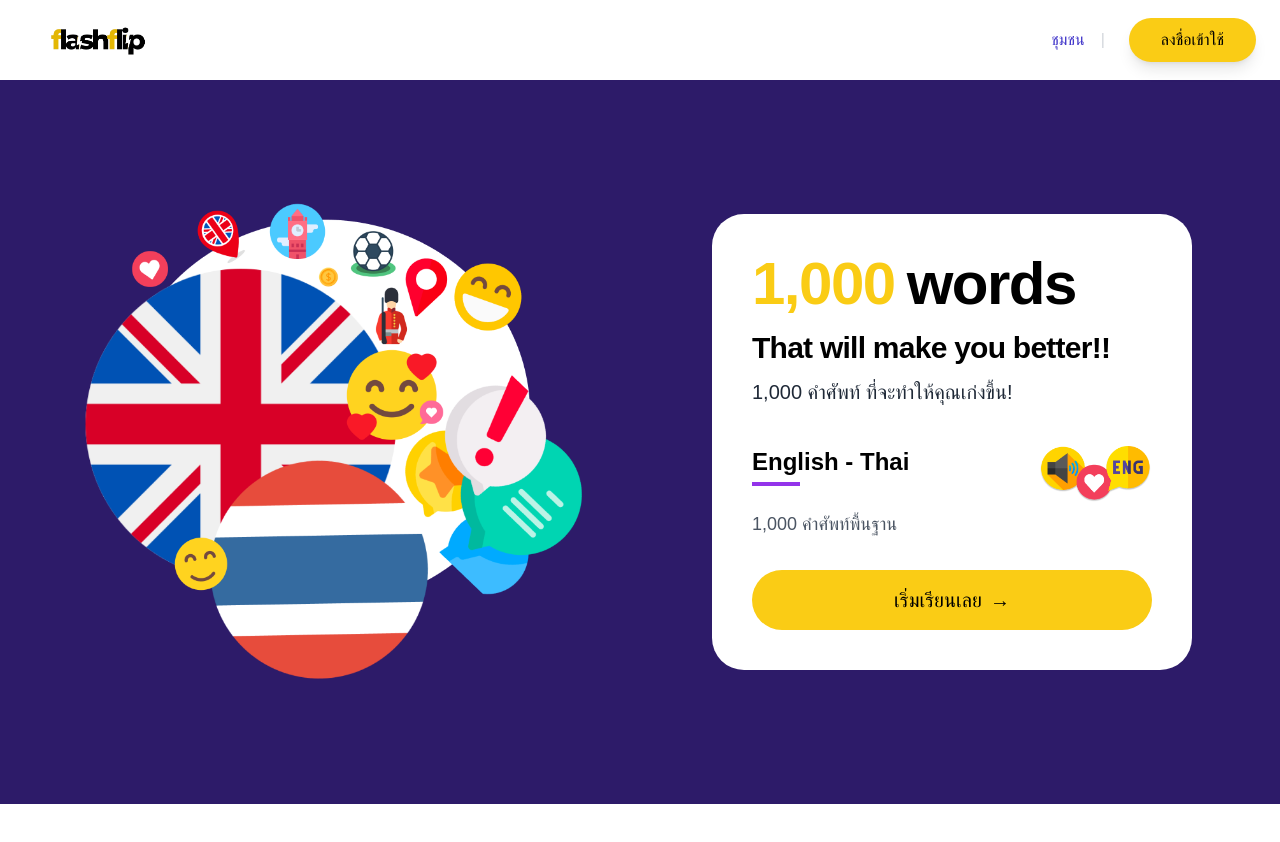
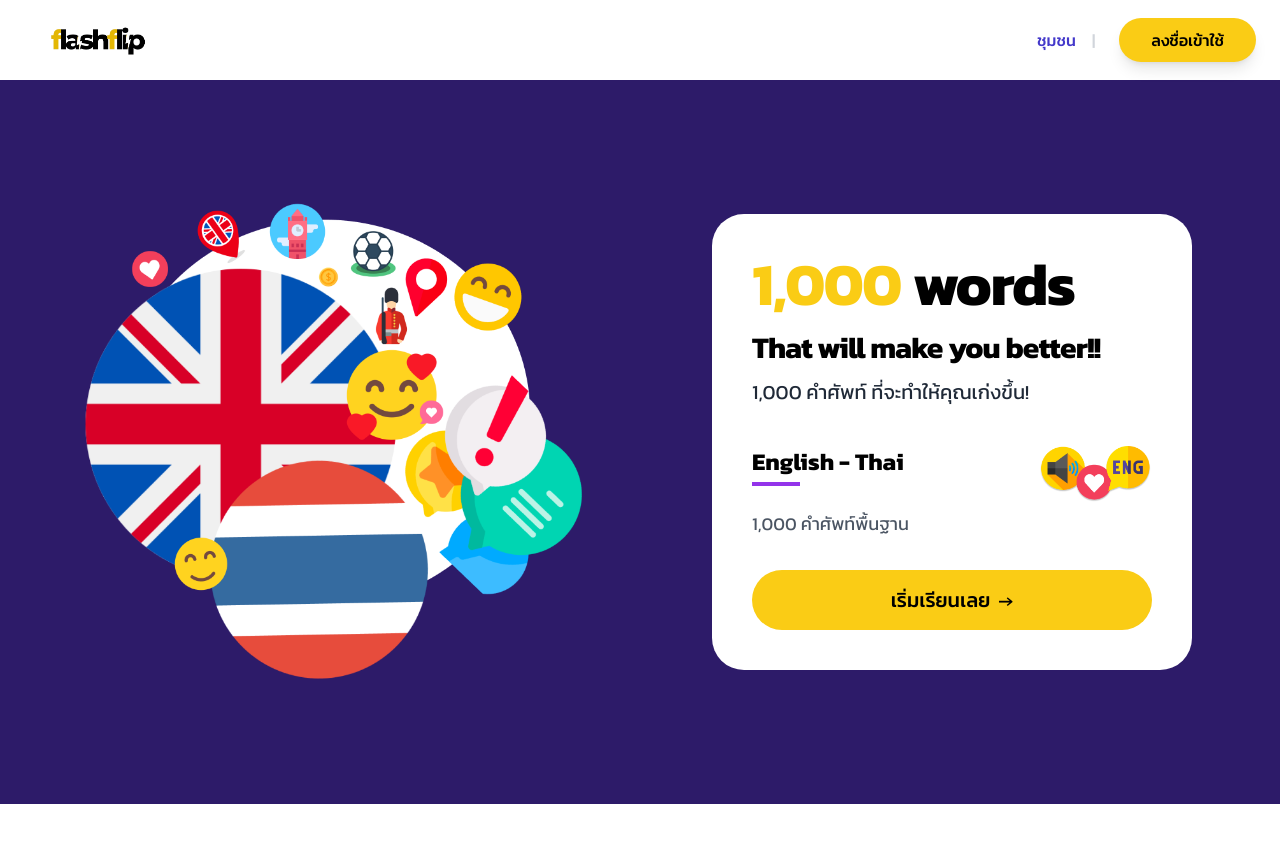
Before and after one commit to kwaviss/flashflip-frontend, a React (Vite) app: page / in a window 1280 px wide. Shown: the top 842 px of the page. Built offline with nearby package versions, Linux system fonts and the light colour scheme; no server answers.

Commit message:
Update project with Kanit fonts

```diff
--- a/src/index.css
+++ b/src/index.css
@@ -2,10 +2,103 @@
 @tailwind components;
 @tailwind utilities;
 
-
+/* ✅ โหลด Kanit จาก Google Fonts (สำหรับ fallback) */
 @import url('https://fonts.googleapis.com/css2?family=Kanit:wght@300;400;500;600;700&display=swap');
 
+/* ✅ ใช้ `@font-face` เพื่อกำหนดไฟล์ฟอนต์แบบ Local */
+@font-face {
+  font-family: 'Kanit';
+  src: url('/fonts/Kanit-Thin.ttf') format('truetype');
+  font-weight: 100;
+  font-style: normal;
+}
 
+@font-face {
+  font-family: 'Kanit';
+  src: url('/fonts/Kanit-Light.ttf') format('truetype');
+  font-weight: 300;
+  font-style: normal;
+}
+
+@font-face {
+  font-family: 'Kanit';
+  src: url('/fonts/Kanit-Regular.ttf') format('truetype');
+  font-weight: 400;
+  font-style: normal;
+}
+
+@font-face {
+  font-family: 'Kanit';
+  src: url('/fonts/Kanit-Medium.ttf') format('truetype');
+  font-weight: 500;
+  font-style: normal;
+}
+
+@font-face {
+  font-family: 'Kanit';
+  src: url('/fonts/Kanit-SemiBold.ttf') format('truetype');
+  font-weight: 600;
+  font-style: normal;
+}
+
+@font-face {
+  font-family: 'Kanit';
+  src: url('/fonts/Kanit-Bold.ttf') format('truetype');
+  font-weight: 700;
+  font-style: normal;
+}
+
+@font-face {
+  font-family: 'Kanit';
+  src: url('/fonts/Kanit-Black.ttf') format('truetype');
+  font-weight: 900;
+  font-style: normal;
+}
+
+/* ✅ ใช้ Italic Fonts */
+@font-face {
+  font-family: 'Kanit';
+  src: url('/fonts/Kanit-LightItalic.ttf') format('truetype');
+  font-weight: 300;
+  font-style: italic;
+}
+
+@font-face {
+  font-family: 'Kanit';
+  src: url('/fonts/Kanit-RegularItalic.ttf') format('truetype');
+  font-weight: 400;
+  font-style: italic;
+}
+
+@font-face {
+  font-family: 'Kanit';
+  src: url('/fonts/Kanit-MediumItalic.ttf') format('truetype');
+  font-weight: 500;
+  font-style: italic;
+}
+
+@font-face {
+  font-family: 'Kanit';
+  src: url('/fonts/Kanit-SemiBoldItalic.ttf') format('truetype');
+  font-weight: 600;
+  font-style: italic;
+}
+
+@font-face {
+  font-family: 'Kanit';
+  src: url('/fonts/Kanit-BoldItalic.ttf') format('truetype');
+  font-weight: 700;
+  font-style: italic;
+}
+
+@font-face {
+  font-family: 'Kanit';
+  src: url('/fonts/Kanit-BlackItalic.ttf') format('truetype');
+  font-weight: 900;
+  font-style: italic;
+}
+
+/* ✅ กำหนดให้ body ใช้ Kanit เป็น Default */
 body {
   font-family: 'Kanit', sans-serif;
   @apply font-kanit;
```
